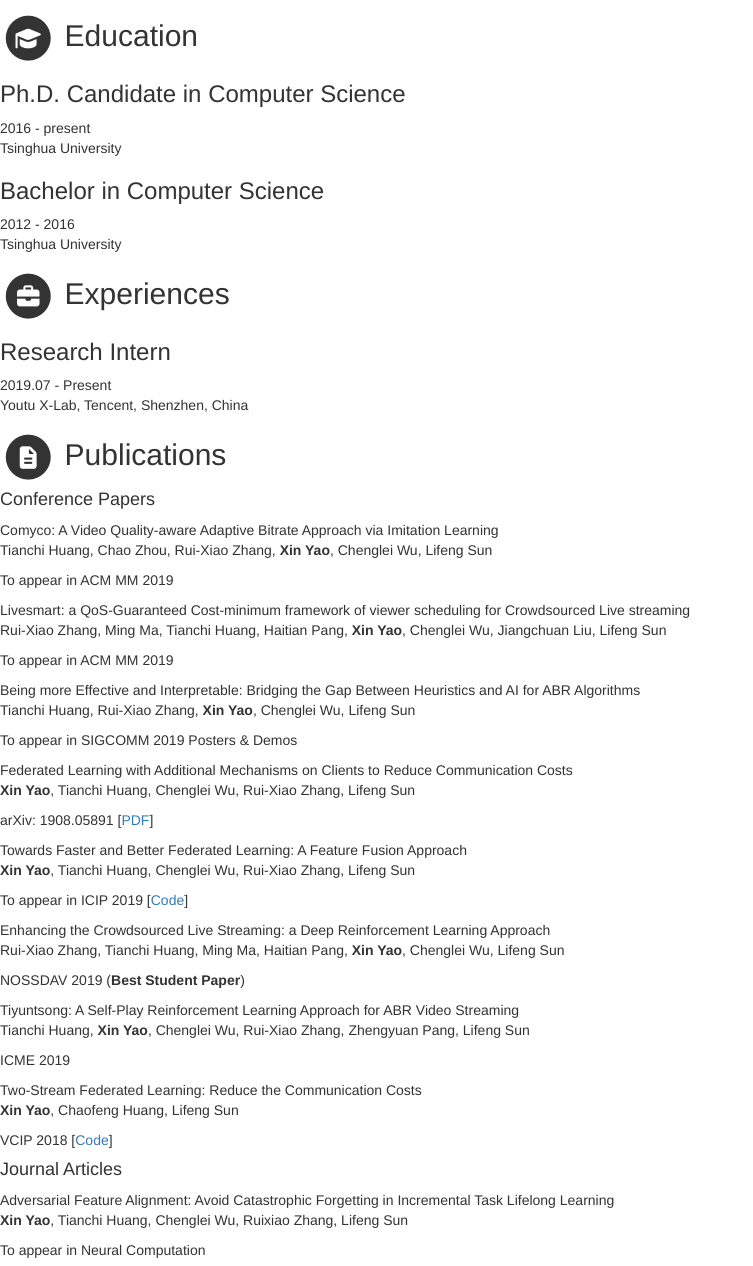
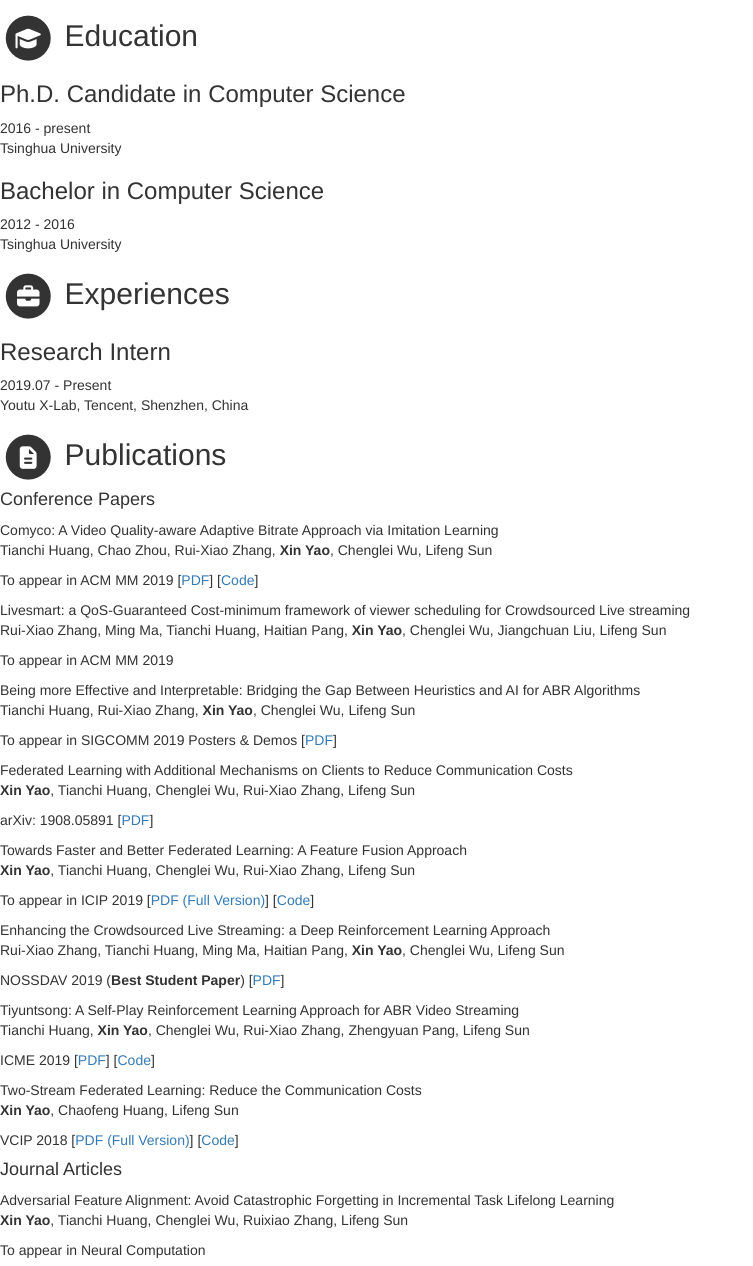
Before and after one commit to yaox12/yaox12.github.io, a Jekyll site: the page built from index.html, in a window 1280 px wide and 1400 px high, scrolled down 534 px, cut to the strip 30-1296 px from the top of the window. Shown: the whole strip, without its empty margins (0-753 px from the left). Built offline with Jekyll 4.4.1, drawn with Linux system fonts in a browser that asks for light colours; nearby versions of some CDN libraries; library files that are not in the unit come from our copies.

Commit message:
Update data.yml

```diff
--- a/_data/data.yml
+++ b/_data/data.yml
@@ -71,7 +71,7 @@ publications:
     conference:
       - title: "Comyco: A Video Quality-aware Adaptive Bitrate Approach via Imitation Learning"
         authors: "Tianchi Huang, Chao Zhou, Rui-Xiao Zhang, **Xin Yao**, Chenglei Wu, Lifeng Sun"
-        conference: "To appear in ACM MM 2019"
+        conference: "To appear in ACM MM 2019 [[PDF](https://arxiv.org/pdf/1908.02270.pdf)] [[Code](https://github.com/thu-media/Comyco)]"
 
       - title: "Livesmart: a QoS-Guaranteed Cost-minimum framework of viewer scheduling for Crowdsourced Live streaming"
         authors: "Rui-Xiao Zhang, Ming Ma, Tianchi Huang, Haitian Pang, **Xin Yao**, Chenglei Wu, Jiangchuan Liu, Lifeng Sun"
@@ -79,7 +79,7 @@ publications:
 
       - title: "Being more Effective and Interpretable: Bridging the Gap Between Heuristics and AI for ABR Algorithms"
         authors: "Tianchi Huang, Rui-Xiao Zhang, **Xin Yao**, Chenglei Wu, Lifeng Sun"
-        conference: "To appear in SIGCOMM 2019 Posters & Demos"
+        conference: "To appear in SIGCOMM 2019 Posters & Demos [[PDF](https://godka.github.io/sigcomm19posters-final10.pdf)]"
 
       - title: "Federated Learning with Additional Mechanisms on Clients to Reduce Communication Costs"
         authors: "**Xin Yao**, Tianchi Huang, Chenglei Wu, Rui-Xiao Zhang, Lifeng Sun"
@@ -87,19 +87,19 @@ publications:
 
       - title: "Towards Faster and Better Federated Learning: A Feature Fusion Approach"
         authors: "**Xin Yao**, Tianchi Huang, Chenglei Wu, Rui-Xiao Zhang, Lifeng Sun"
-        conference: "To appear in ICIP 2019 [[Code](https://github.com/thu-media/FedFusion)]"
+        conference: "To appear in ICIP 2019 [[PDF (Full Version)](/assets/files/yao2019federated.pdf)] [[Code](https://github.com/thu-media/FedFusion)]"
 
       - title: "Enhancing the Crowdsourced Live Streaming: a Deep Reinforcement Learning Approach"
         authors: "Rui-Xiao Zhang, Tianchi Huang, Ming Ma, Haitian Pang, **Xin Yao**, Chenglei Wu, Lifeng Sun"
-        conference: "NOSSDAV 2019 (**Best Student Paper**)"
+        conference: "NOSSDAV 2019 (**Best Student Paper**) [[PDF](http://godka.github.io/nossdav19-final10.pdf)]"
 
       - title: "Tiyuntsong: A Self-Play Reinforcement Learning Approach for ABR Video Streaming"
         authors: "Tianchi Huang, **Xin Yao**, Chenglei Wu, Rui-Xiao Zhang, Zhengyuan Pang, Lifeng Sun"
-        conference: "ICME 2019"
+        conference: "ICME 2019 [[PDF](https://arxiv.org/pdf/1811.06166.pdf)] [[Code](https://github.com/thu-media/Tiyuntsong)]"
 
       - title: "Two-Stream Federated Learning: Reduce the Communication Costs"
         authors: "**Xin Yao**, Chaofeng Huang, Lifeng Sun"
-        conference: "VCIP 2018 [[Code](https://github.com/thu-media/TwoStreamFederatedLearning)]"
+        conference: "VCIP 2018 [[PDF (Full Version)](/assets/files/yao2019federated.pdf)] [[Code](https://github.com/thu-media/TwoStreamFederatedLearning)]"
 
     journal:
       - title: "Adversarial Feature Alignment: Avoid Catastrophic Forgetting in Incremental Task Lifelong Learning"
```
